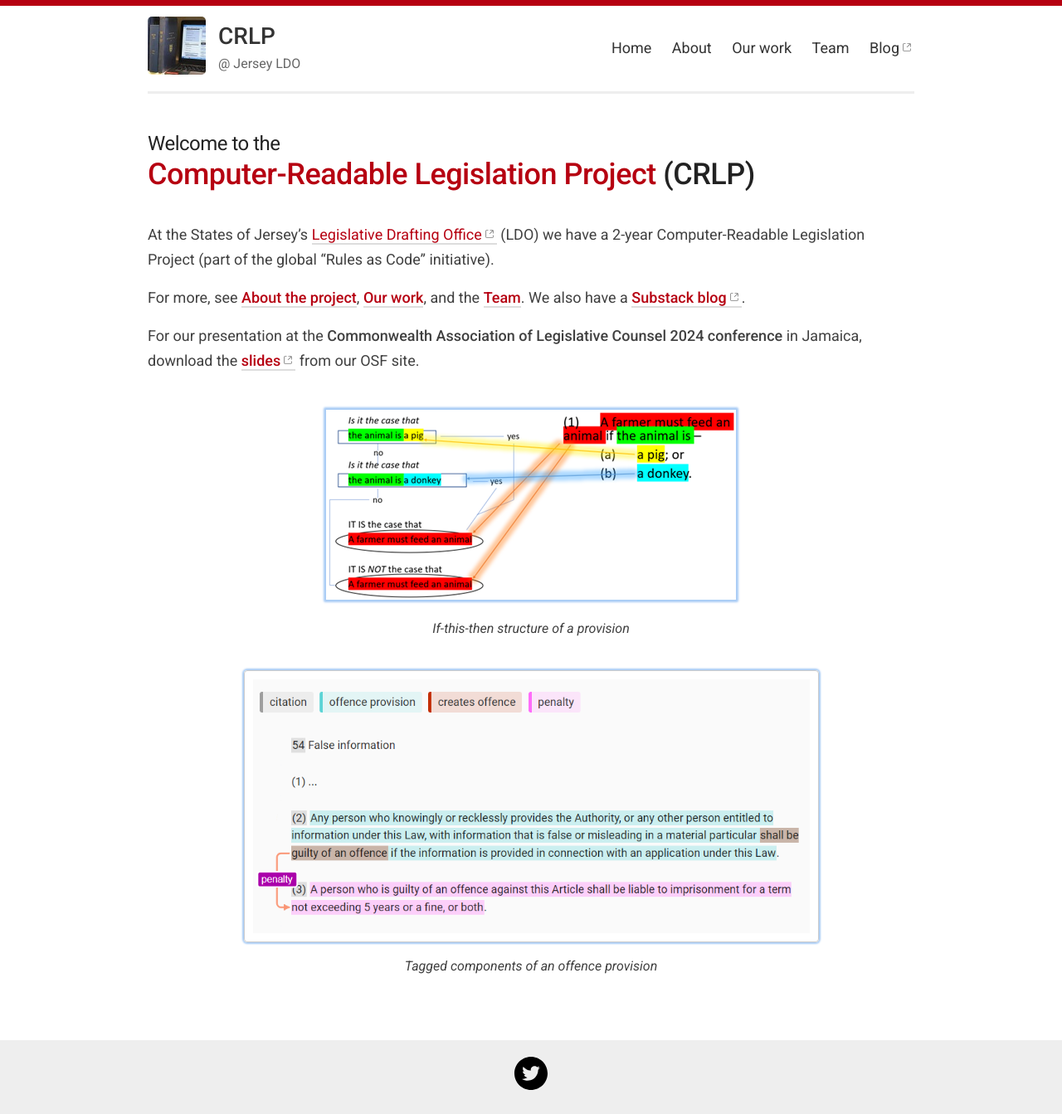
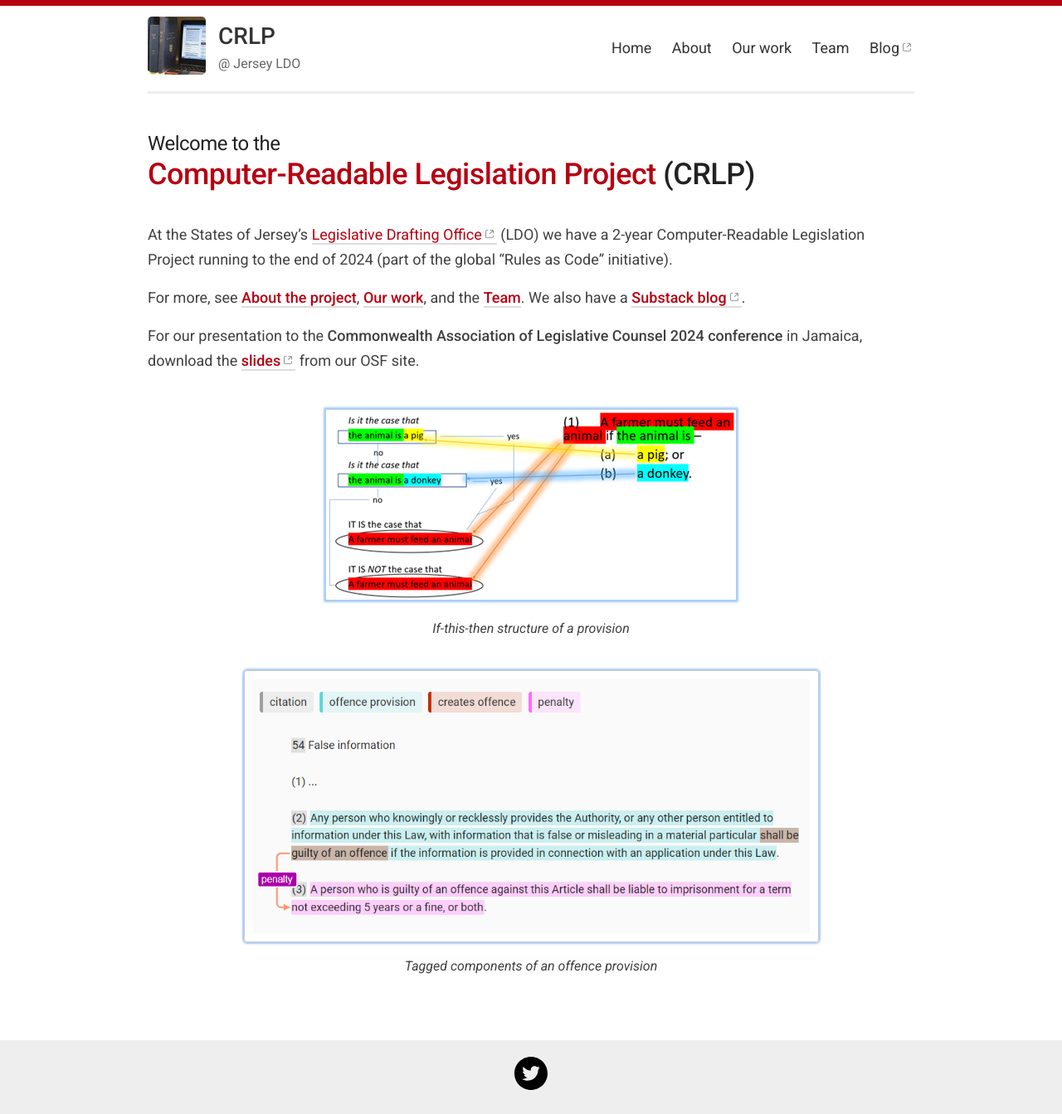
Before and after one commit to crlp-jerseyldo/crlp-jerseyldo.github.io, a Jekyll site: the page built from index.md, in a window 1280 px wide. Shown: the whole page at 83% size. Built offline with Jekyll 4.4.1, drawn with Linux system fonts in a browser that asks for light colours; our own code applies the rules of GitHub Pages for plain Markdown files.

Commit message:
Update index.md
Minor changes

```diff
--- a/index.md
+++ b/index.md
@@ -4,11 +4,11 @@ layout: default
 
 # <span>Welcome to the</span> <br><em>Computer-Readable Legislation Project</em> (CRLP)
 
-At the States of Jersey’s [Legislative Drafting Office](https://www.gov.je/Government/NonexecLegal/StatesGreffe/Pages/LegislativeDraftingOffice.aspx){:target="_blank"} (LDO) we have a 2-year Computer-Readable Legislation Project (part of the global “Rules as Code” initiative).
+At the States of Jersey’s [Legislative Drafting Office](https://www.gov.je/Government/NonexecLegal/StatesGreffe/Pages/LegislativeDraftingOffice.aspx){:target="_blank"} (LDO) we have a 2-year Computer-Readable Legislation Project running to the end of 2024 (part of the global “Rules as Code” initiative).
 
 For more, see [**About the project**](/about), [**Our work**](/work), and the [**Team**](/team). We also have a [**Substack blog**](https://digitallegislation.substack.com){:target="_blank"}.
 
-For our presentation at the **Commonwealth Association of Legislative Counsel 2024 conference** in Jamaica, download the [**slides**](https://osf.io/erxby){:target="_blank"} from our OSF site.
+For our presentation to the **Commonwealth Association of Legislative Counsel 2024 conference** in Jamaica, download the [**slides**](https://osf.io/erxby){:target="_blank"} from our OSF site.
 
 ![A diagram showing the if-this-then-that structure of a piece of legislation](/images/ifttt-example.png){:.my-l} *If-this-then structure of a provision*
 
```
